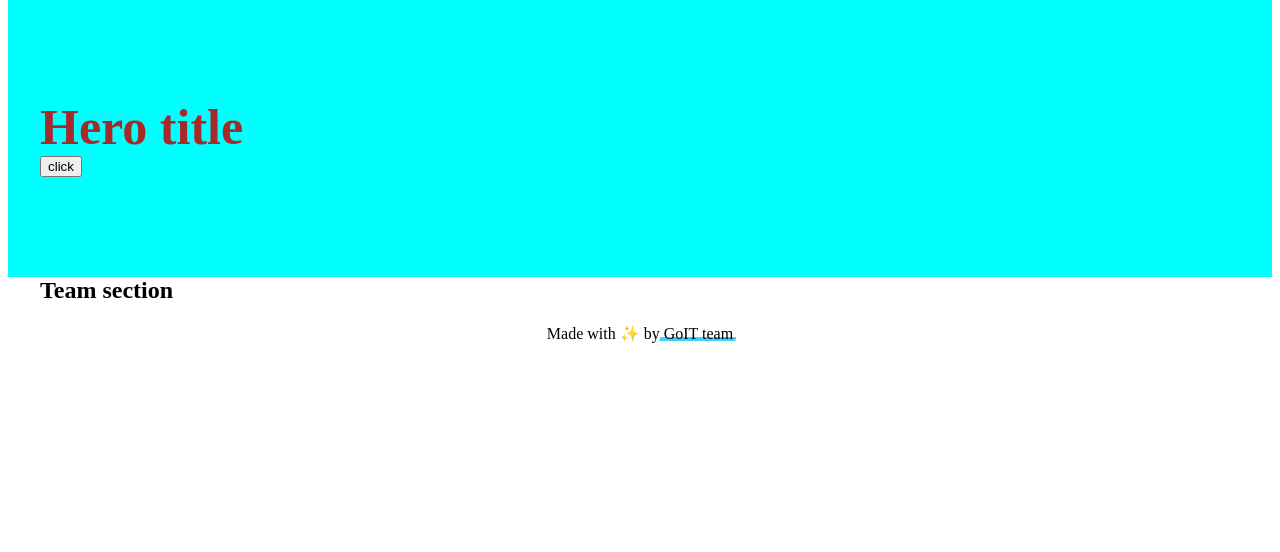
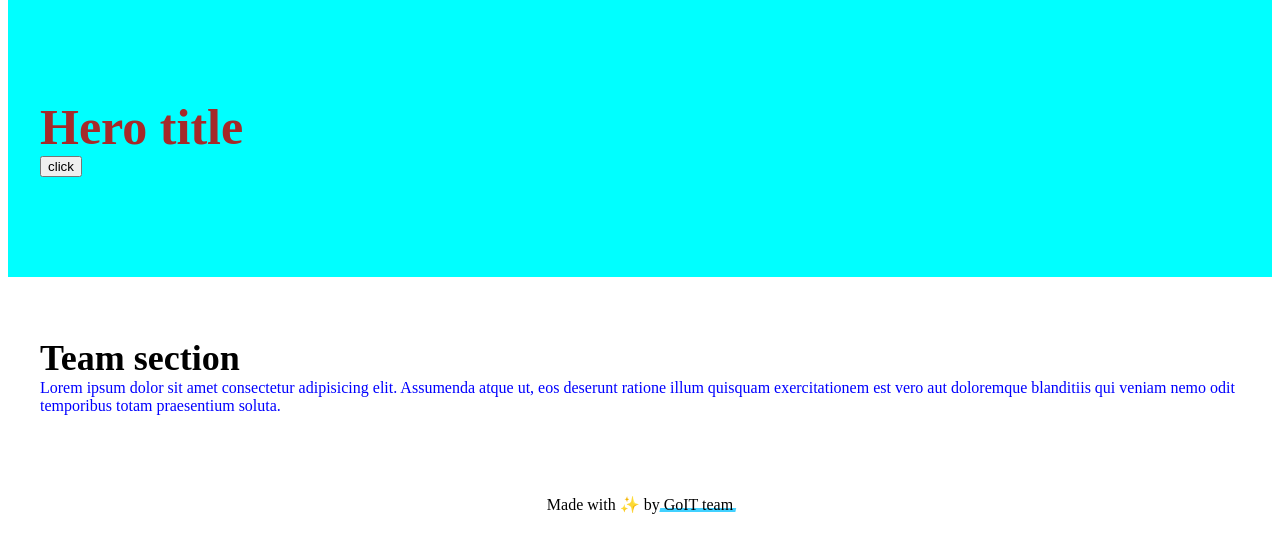
Before and after one commit to Sivonenko/test-115, a website built with Vite: page src/index.html in a window 1280 px wide. Shown: the part 80-632 px from the top of the page. Built offline with nearby package versions, Linux system fonts and the light colour scheme.

Commit message:
markup + style

```diff
--- a/src/css/team.css
+++ b/src/css/team.css
@@ -0,0 +1,11 @@
+.team {
+  padding: 60px 0;
+}
+
+.team-title {
+  font-size: 36px;
+}
+
+.team-text {
+  color: blue;
+}
--- a/src/partials/team.html
+++ b/src/partials/team.html
@@ -1,5 +1,11 @@
 <section class="team">
   <div class="container">
     <h2 class="team-title">Team section</h2>
+    <p class="team-text">
+      Lorem ipsum dolor sit amet consectetur adipisicing elit. Assumenda atque
+      ut, eos deserunt ratione illum quisquam exercitationem est vero aut
+      doloremque blanditiis qui veniam nemo odit temporibus totam praesentium
+      soluta.
+    </p>
   </div>
 </section>
```
